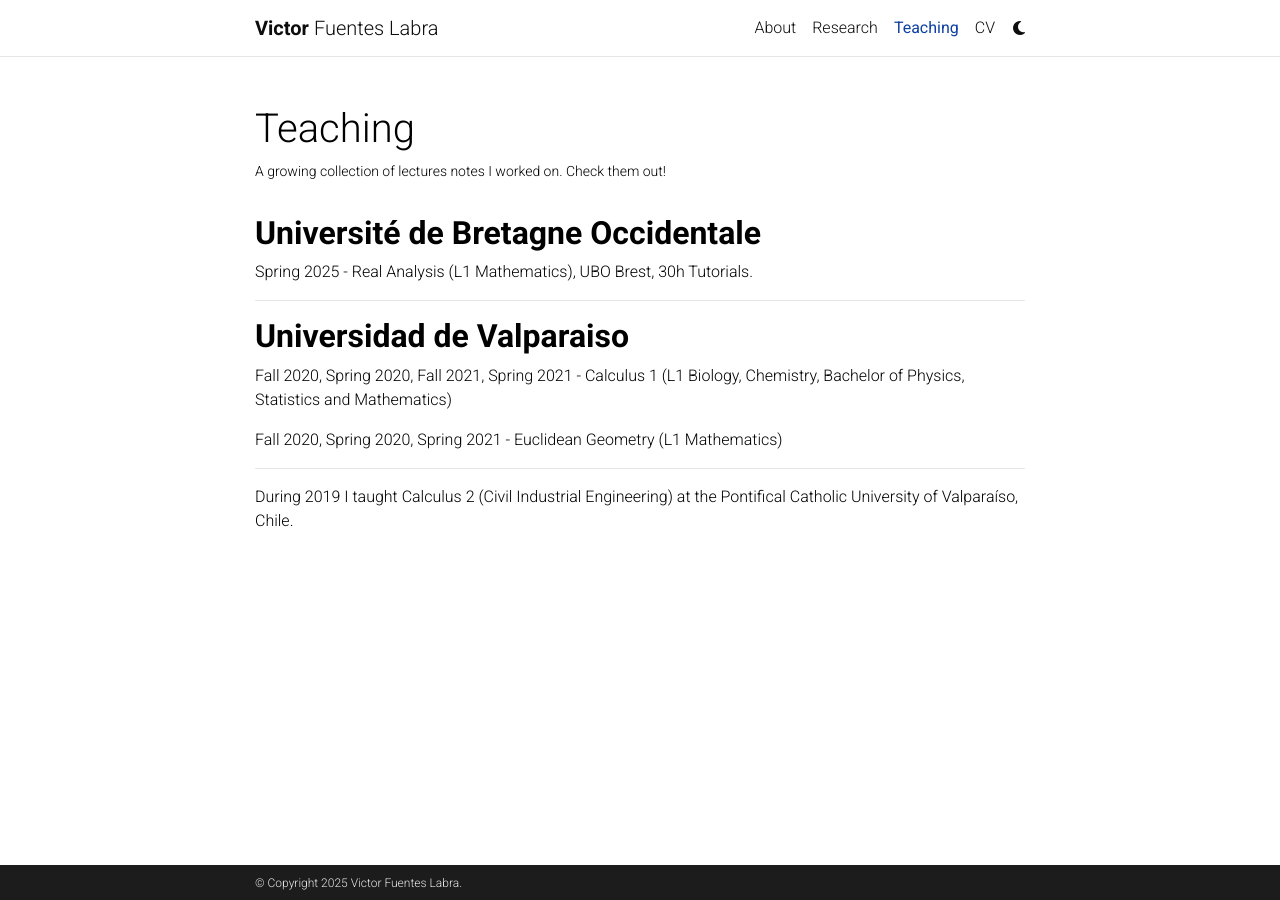
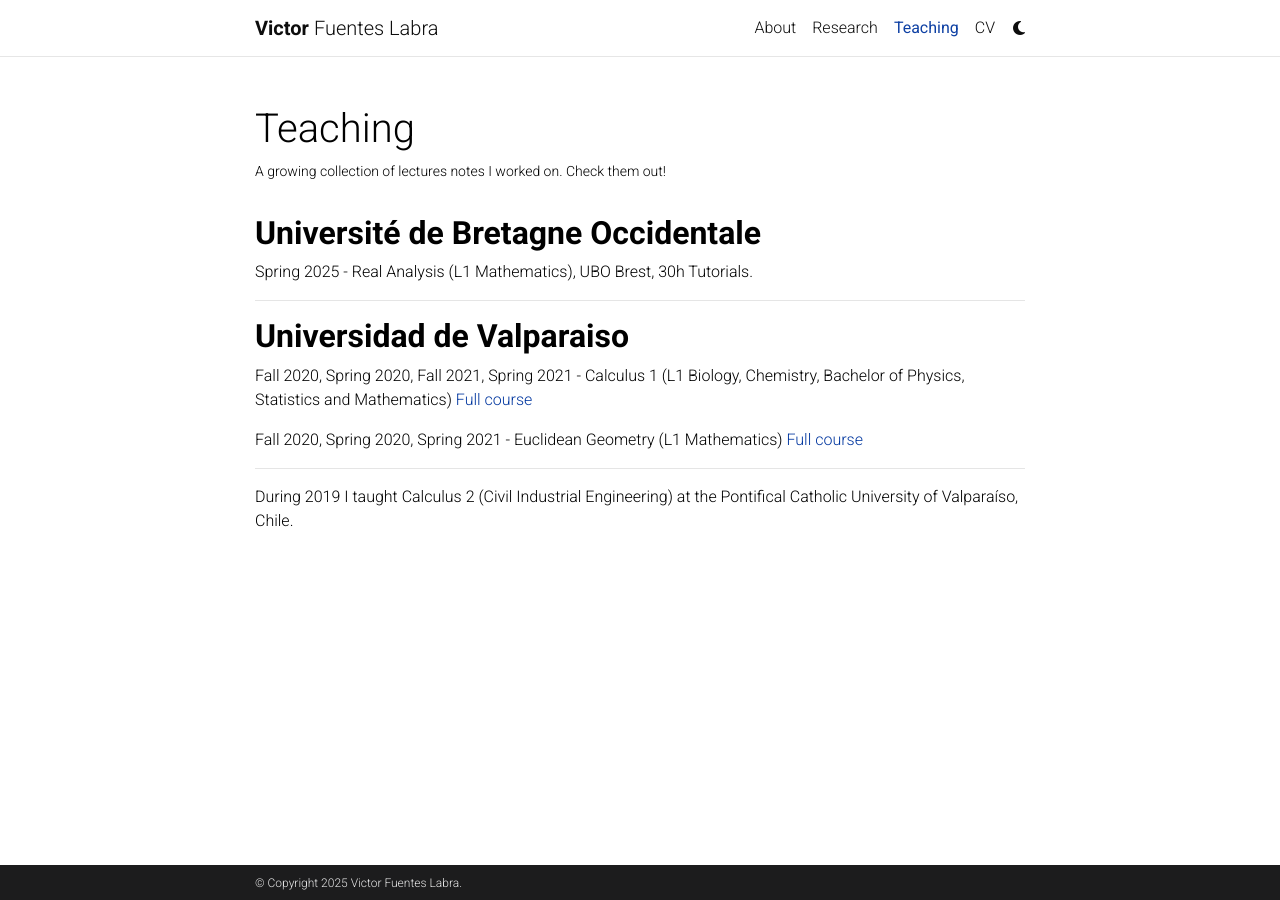
Before and after one commit to Victorfuentesl/victorfuentesl.github.io, a Jekyll site: the page built from _pages/projects.md, in a window 1280 px wide. Built offline with Jekyll 4.4.1, drawn with Linux system fonts in a browser that asks for light colours; comment, search, counter and statistics services are not loaded; a style sheet for code colours, icons or effects is not loaded.

Commit message:
Update projects.md

```diff
--- a/_pages/projects.md
+++ b/_pages/projects.md
@@ -33,9 +33,9 @@
  <h1 style="font-size:2em; font-weight:bold;"> Universidad de Valparaiso </h1>
 
 
-  Fall 2020, Spring 2020, Fall 2021, Spring 2021 - Calculus 1 (L1 Biology, Chemistry, Bachelor of Physics, Statistics and Mathematics)
+  Fall 2020, Spring 2020, Fall 2021, Spring 2021 - Calculus 1 (L1 Biology, Chemistry, Bachelor of Physics, Statistics and Mathematics) [Full course](https://www.youtube.com/playlist?list=PLuKNSgZVXUiak1B3TEU9p1b8XzN3o06cS)
 
-  Fall 2020, Spring 2020, Spring 2021 - Euclidean Geometry (L1 Mathematics)
+  Fall 2020, Spring 2020, Spring 2021 - Euclidean Geometry (L1 Mathematics) [Full course](https://www.youtube.com/playlist?list=PLuKNSgZVXUibvUB7_FQb4usqL7KuftbNU)
 
 ---
 
```
